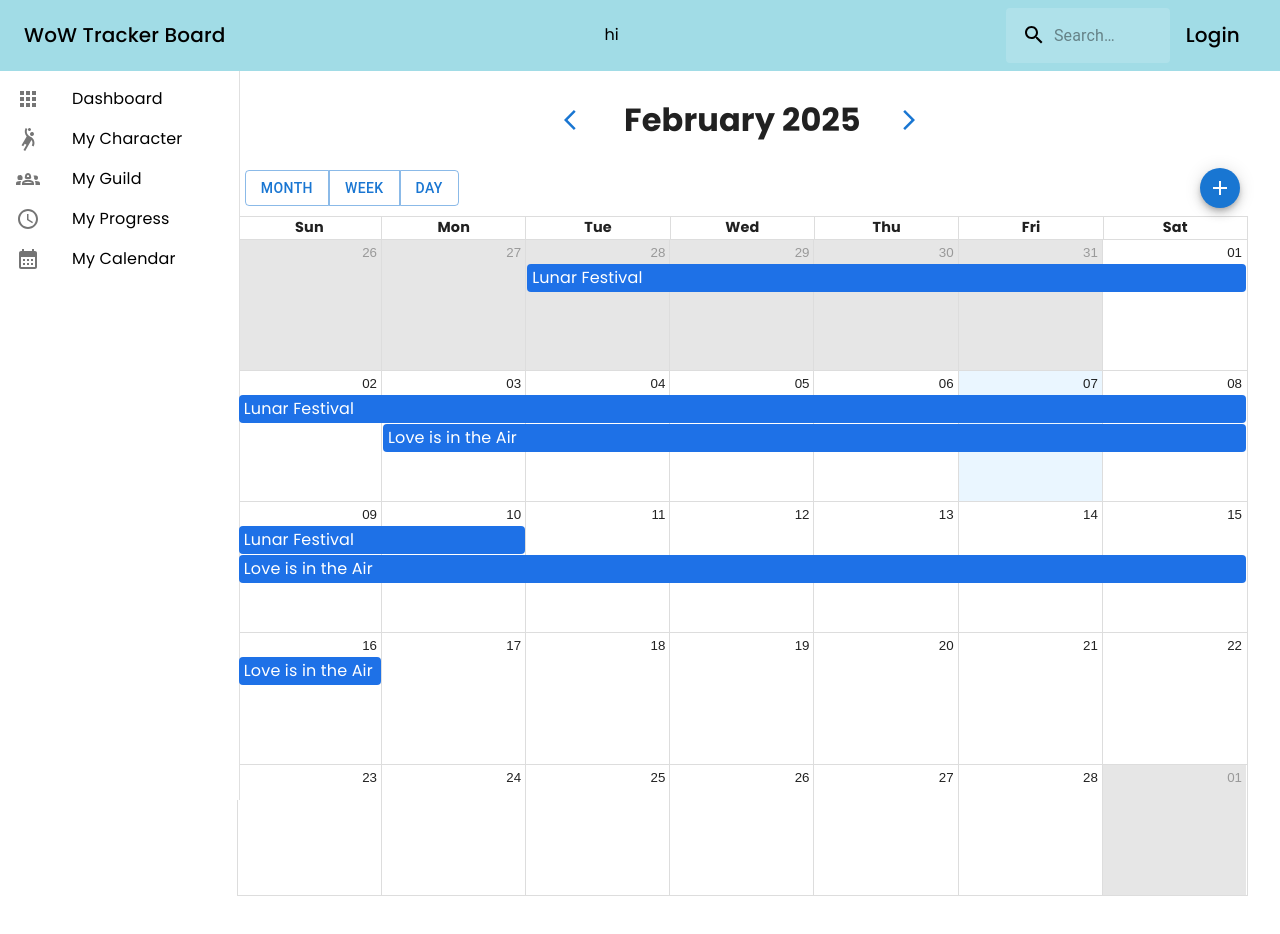
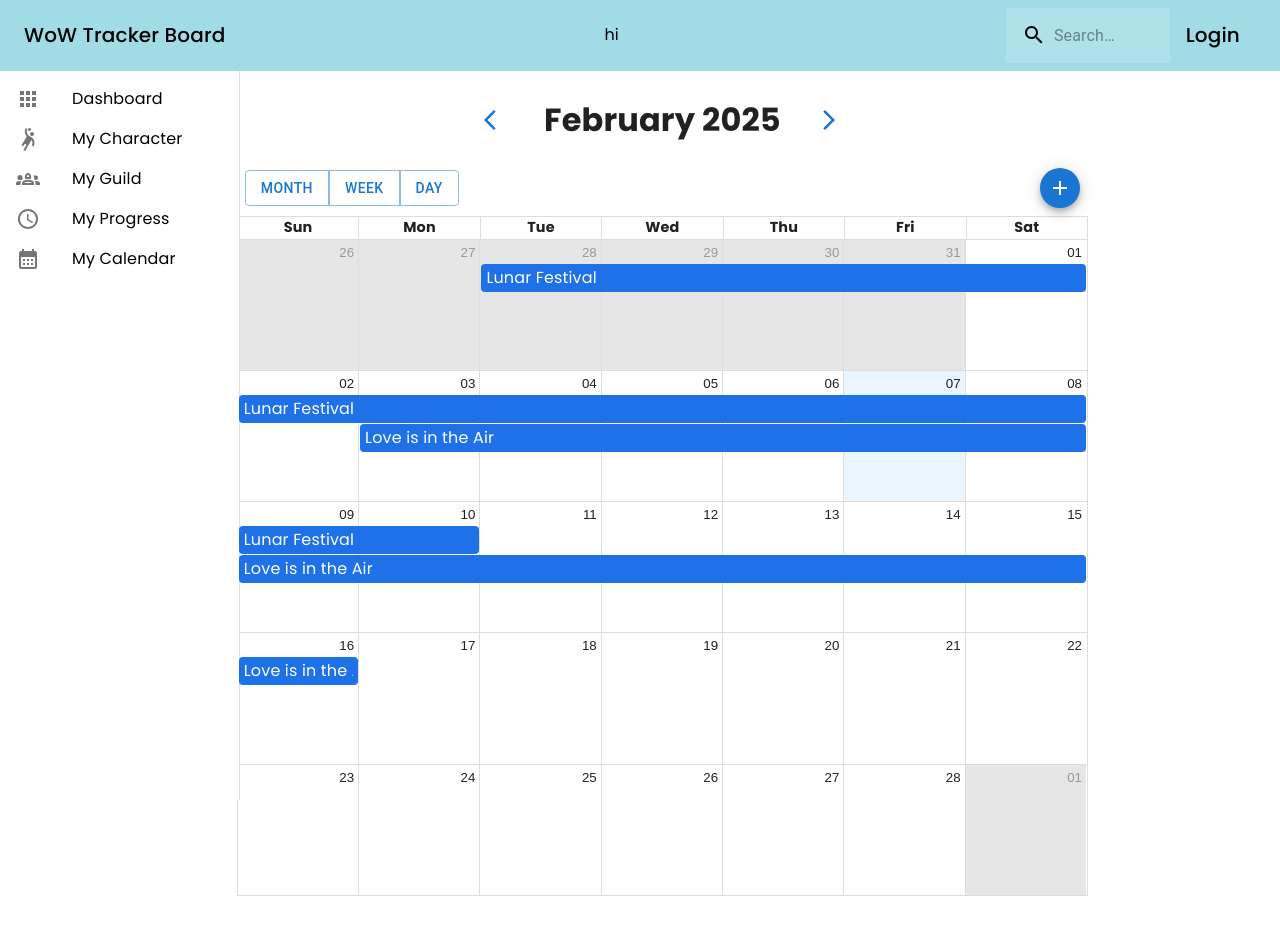
Before and after one commit to kattschmidtt/wow-tracker-dashboard, a React (Vite) app in the folder client/: page /my-calendar in a window 1280 px wide. Shown: the top 934 px of the page. Built offline with nearby package versions, Linux system fonts and the light colour scheme; no server answers; a web font is replaced by a local one.

Commit message:
padding for cal

```diff
--- a/client/src/Pages/CalendarPage.tsx
+++ b/client/src/Pages/CalendarPage.tsx
@@ -23,7 +23,7 @@ const CalendarPage = () => {
                 <br /> <br />
               </Grid>
 
-              <Grid item xs={12} sx={{ flexGrow: 1 }}>
+              <Grid item xs={12} sx={{ flexGrow: 1, padding: "10rem" }}>
                 <BigCalendar />
               </Grid>
 
```
